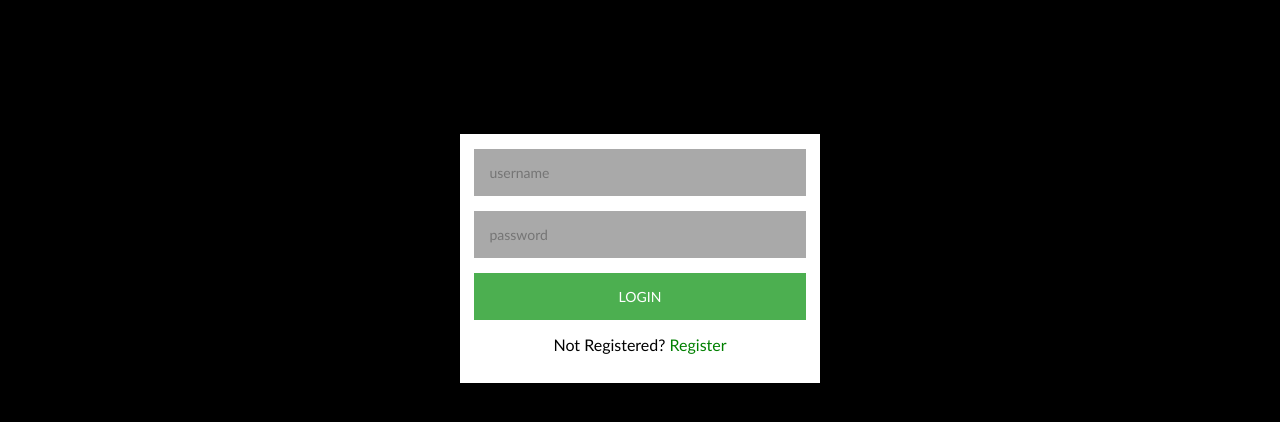
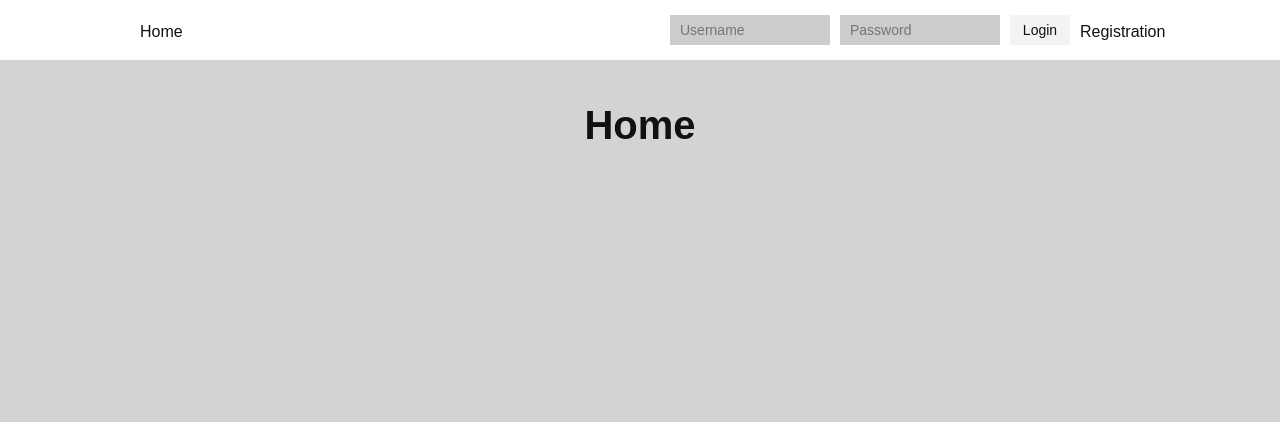
Before and after one commit to sakibn/Sample_website_CRUD_Operation, a PHP site: page / in a window 1280 px wide. Shown: the top 422 px of the page. Run offline with PHP 8.4, Linux system fonts and the light colour scheme.

Commit message:
added some codes

```diff
--- a/css/login_registration.css
+++ b/css/login_registration.css
@@ -1,60 +1,227 @@
+/*
+html5doctor.com Reset Stylesheet
+v1.6.1
+Last Updated: 2010-09-17
+Author: Richard Clark - http://richclarkdesign.com
+Twitter: @rich_clark
+*/
+
+html, body, div, span, object, iframe,
+h1, h2, h3, h4, h5, h6, p, blockquote, pre,
+abbr, address, cite, code,
+del, dfn, em, img, ins, kbd, q, samp,
+small, strong, sub, sup, var,
+b, i,
+dl, dt, dd, ol, ul, li,
+fieldset, form, label, legend,
+table, caption, tbody, tfoot, thead, tr, th, td,
+article, aside, canvas, details, figcaption, figure,
+footer, header, hgroup, menu, nav, section, summary,
+time, mark, audio, video {
+    margin:0;
+    padding:0;
+    border:0;
+    outline:0;
+    font-size:100%;
+    vertical-align:baseline;
+    background:transparent;
+}
+
+body {
+    line-height:1;
+}
+
+article,aside,details,figcaption,figure,
+footer,header,hgroup,menu,nav,section {
+    display:block;
+}
+
+nav ul {
+    list-style:none;
+}
+
+blockquote, q {
+    quotes:none;
+}
+
+blockquote:before, blockquote:after,
+q:before, q:after {
+    content:'';
+    content:none;
+}
+
+a {
+    margin:0;
+    padding:0;
+    font-size:100%;
+    vertical-align:baseline;
+    background:transparent;
+}
+
+/* change colours to suit your needs */
+ins {
+    background-color:#ff9;
+    color:#000;
+    text-decoration:none;
+}
+
+/* change colours to suit your needs */
+mark {
+    background-color:#ff9;
+    color:#000;
+    font-style:italic;
+    font-weight:bold;
+}
+
+del {
+    text-decoration: line-through;
+}
+
+abbr[title], dfn[title] {
+    border-bottom:1px dotted;
+    cursor:help;
+}
+
+table {
+    border-collapse:collapse;
+    border-spacing:0;
+}
+
+/* change border colour to suit your needs */
+hr {
+    display:block;
+    height:1px;
+    border:0;
+    border-top:1px solid #cccccc;
+    margin:1em 0;
+    padding:0;
+}
+
+input, select {
+    vertical-align:middle;
+}
+/*--------------------------------------------------------------------------------------------------*/
+ /*mycode*/
+.main-wrapper{
+    margin: 0 auto;
+    width: 1000px;
+}
+a{
+    text-decoration: none;
+}
 body{
-    background-color: black;
-    background-size: cover;
-    background-position: center;
+    background-color: #d3d3d3;
 }
-.login-page{
-    width: 360px;
-    padding: 10% 0 0;
-    margin: auto;
+header nav{
+    width: 100%;
+    height: 60px;
+    background-color: #ffffff;
 }
-.form{
-    position: relative;
-    z-index: 1;
-    background: white;
-    max-width: 360px;
-    padding: 4%;
-    /*margin: 0 auto 100px;*/
-    text-align: center;
-    /*top: 50%;*/
+header nav ul{
+    float: left;
 }
-.form input{
-    font-family: "sans-serif", Calibri;
-    /*outline: 1;*/
-    background:darkgrey;
-    width: 100%;
-    border: 0;
-    margin: 0 0 15px;
-    padding: 15px;
-    box-sizing: border-box;
+header nav ul li {
+    float: left;
+    list-style: none;
+}
+header nav ul li a{
+    font-family: Arial, Calibri, serif;
+    font-size: 16px;
+    color: #111111;
+    line-height: 63px;
+}
+header .nav-login{
+    float: right;
+}
+header .nav-login form{
+    float: left;
+    padding-top: 15px;
+}
+header .nav-login form input{
+     float: left;
+     width: 140px;
+     height: 30px;
+     padding: 0px 10px;
+     margin-right: 10px;
+     border: none;
+     background-color: #cccccc;
+     font-family: Arial, Calibri, serif;
+     font-size: 14px;
+     color: #111111;
+     line-height: 30px;
+ }
+header .nav-login form button{
+    float: left;
+    width: 60px;
+    height: 30px;
+    /*padding: 0px 10px;*/
+    margin-right: 10px;
+    border: none;
+    background-color: #f3f3f3;
+    font-family: Arial, Calibri, serif;
     font-size: 14px;
-}
-.form button{
-    font-family: "sans-serif", Calibri;
-    text-transform: uppercase;
-    outline: 0;
-    background: #4CAF50;
-    width: 100%;
-    border: 0;
-    padding: 15px;
-    color: #ffffff;
-    font-size: 14px;
+    color: #111;
+    /*line-height: 30px;*/
     cursor: pointer;
 }
-.form button:hover, .form button:active{
-    background: #182931;
+header .nav-login form button:hover{
+    background-color: #ccc;
+
 }
-.form .message{
-    font-family: "sans-serif", Calibri;
-    margin: 15px 0 0;
-    color: black;
-    padding-bottom: 15px;
+header .nav-login a{
+    display: block;
+    width: 60px;
+    height: 60px;
+    border: none;
+    float: left;
+    background-color: white;
+    font-family: Arial, Calibri, serif;
+    font-size: 16px;
+    color: #111111;
+    line-height: 63px;
+    cursor: pointer;
 }
-.form .message a{
-    font-family: "sans-serif", Calibri;
-    color: green;
-    text-decoration: none;
+.main-container{
+    padding-top: 40px;
 }
-/*.form .register-form{*/
-/*    display: none;*/
-/*}*/
+.main-container h2{
+    font-family: Arial, Calibri, serif;
+    font-size: 40px;
+    color: #111111;
+    line-height: 50px;
+    text-align: center;
+}
+
+/*register.php*/
+.sign_up-form{
+    width: 400px;
+    margin: 0 auto;
+    padding-top: 30px;
+}
+.sign_up-form input{
+    width: 90%;
+    height: 40px;
+    padding: 0px 5%;
+    margin-bottom: 4px;
+    border: none;
+    background-color: #fff;
+    font-family: Arial, Calibri, serif;
+    font-size: 16px;
+    color: #111111;
+    line-height: 40px;
+}
+.sign_up-form button{
+    display: block;
+    margin: 0 auto;
+    width: 30%;
+    height: 30px;
+    border: none;
+    background-color: #222;
+    font-family: Arial, Calibri, serif;
+    font-size: 16px;
+    color: #fff;
+    cursor: pointer;
+}
+.sign_up-form button:hover{
+    background-color: #111;
+}
--- /dev/null
+++ b/footer.php
@@ -0,0 +1,2 @@
+</body>
+</html>
--- /dev/null
+++ b/header.php
@@ -0,0 +1,26 @@
+<!DOCTYPE html>
+<html>
+<head>
+    <title>
+V-haul
+    </title>
+    <link rel="stylesheet" href="css/login_registration.css">
+</head>
+<body>
+<header>
+    <nav>
+        <div class="main-wrapper">
+            <ul>
+                <li><a href="index.php">Home</a></li>
+            </ul>
+            <div class="nav-login">
+                <form>
+                    <input type="text" name="uid" placeholder="Username">
+                    <input type="text" name="pwd" placeholder="Password">
+                    <button type="submit" name="submit">Login</button>
+                </form>
+                <a href="registration.php">Registration</a>
+            </div>
+        </div>
+    </nav>
+</header>
--- a/index.php
+++ b/index.php
@@ -1,34 +1,12 @@
-<!DOCTYPE html>
-<html lang="en">
-<head xmlns="http://www.w3.org/1999/html">
-    <meta charset="UTF-8">
-    <title>V-HAUL</title>
-    <link rel="stylesheet" href="css/login_registration.css">
-<!--    //This page was written with the help of https://youtu.be/GAOBXGPuKqo-->
-</head>
-<body>
+<?php
+require "header.php";
+?>
+<section class="main-container">
+    <div class="main-wrapper">
+        <h2>Home</h2>
+    </div>
+</section>
 
-
-<div class="login-page">
-    <div class="form">
-<!--        <form class="register-form" action="includes/sign.inc.php" method="POST">-->
-<!--            <label>-->
-<!--                <input type="text" placeholder="name"/>-->
-<!--                <input type="password" placeholder="password"/>-->
-<!--                <input type="email" placeholder="email id"/>-->
-<!--                <button>Create</button>-->
-<!--            </label>-->
-<!--            <p class="message">Already Registered? <a href="">Login here</a></p>-->
-<!--        </form>-->
-        <form method="post" action="includes/sign.inc.php">
-            <label>
-                <input type="text" placeholder="username"/>
-                <input type="password" placeholder="password"/>
-                <button>Login</button>
-            </label>
-            <p class="message">Not Registered? <a href=registration.html>Register</a></p>
-        </form>
-    </div>
-</div>
-</body>
-</html>
+<?php
+require "footer.php";
+?>
```
Also changed, not shown: includes/dbh.inc.php (+10 -26 lines), includes/sign.inc.php (+16 -11 lines), registration.html (deleted, +0 -31 lines), registration.php (added, +20 -0 lines).
